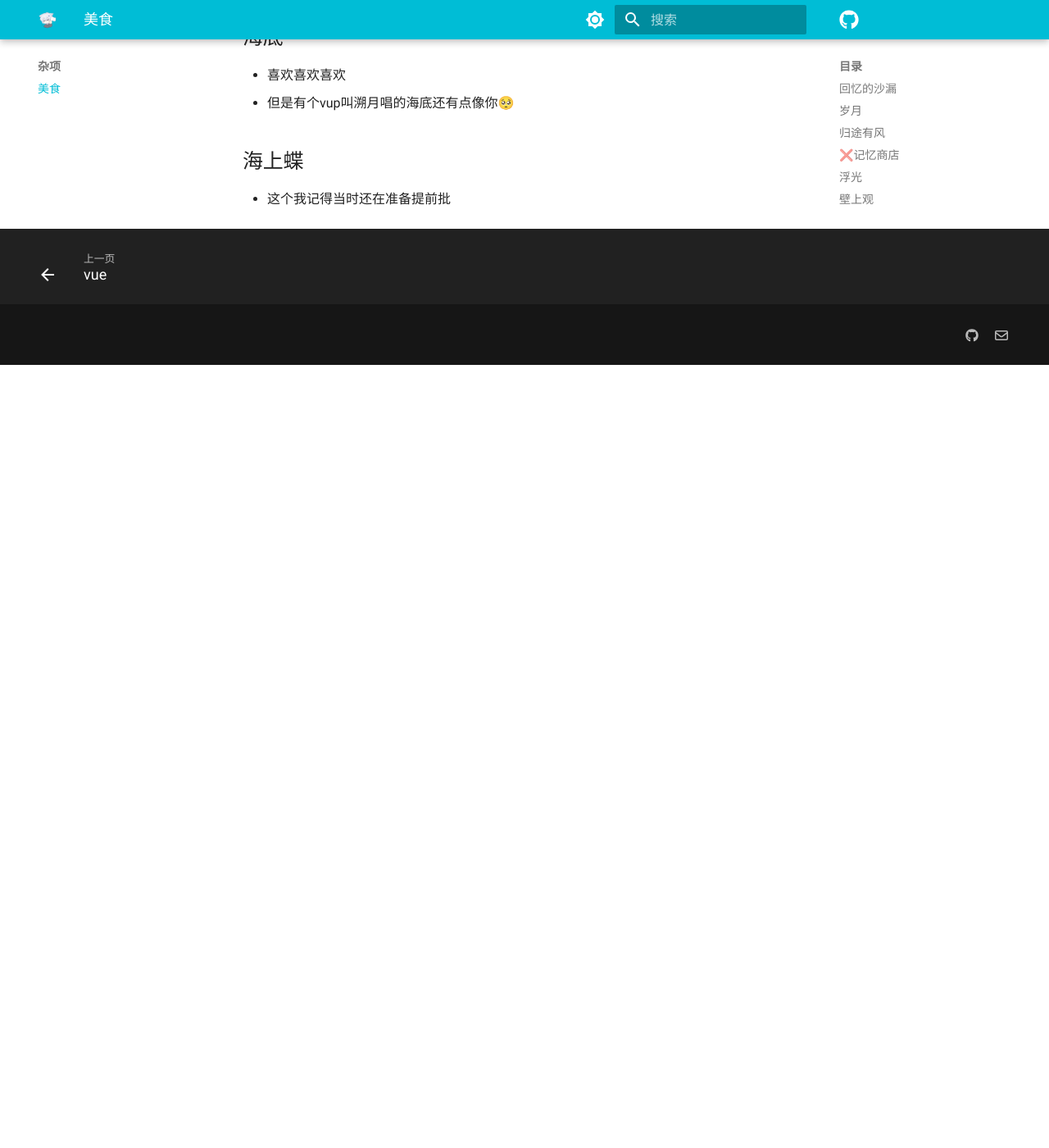
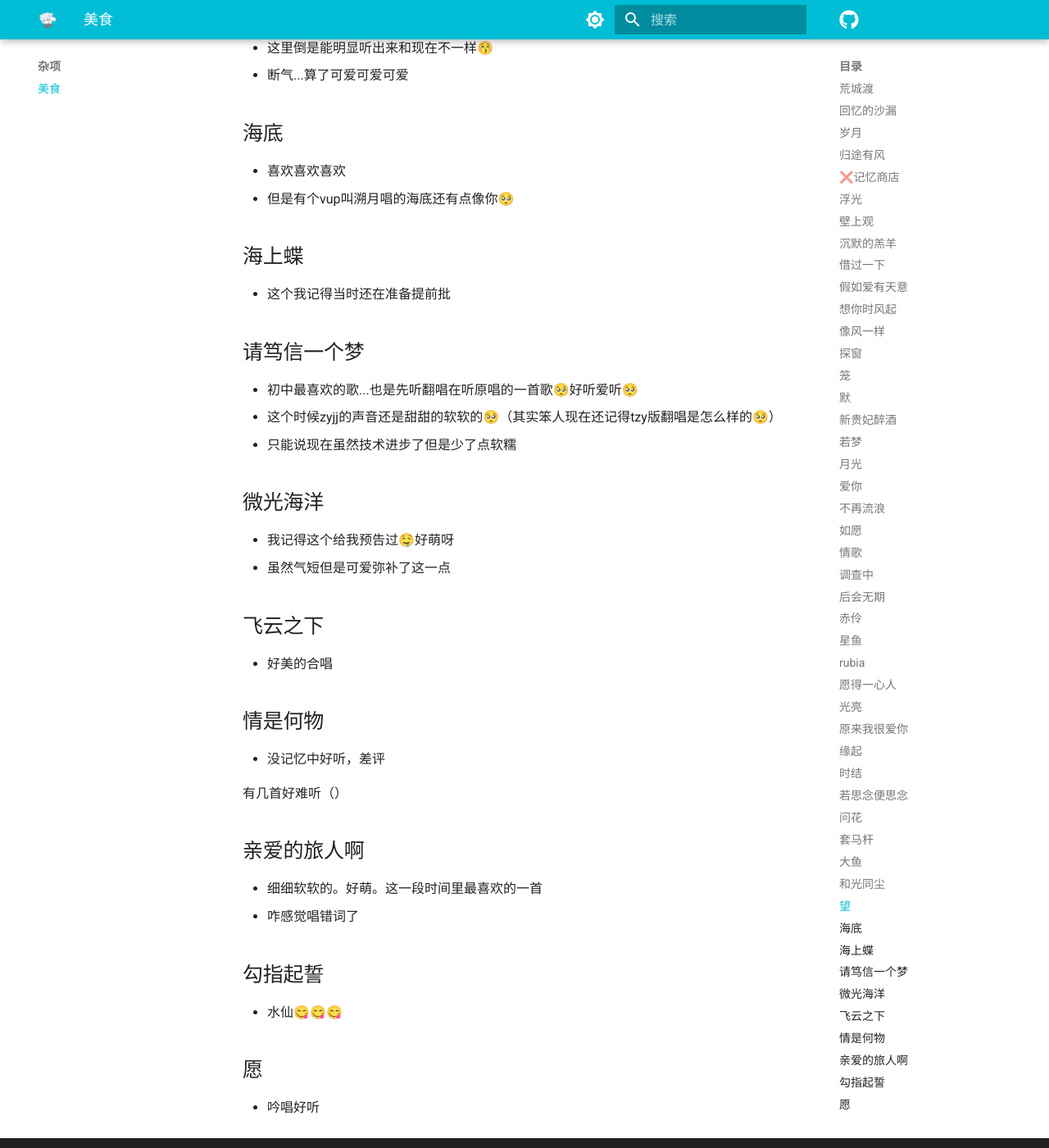
Before and after one commit to ZoeDrift/notebook, an MkDocs documentation site: the page built from docs/blog/杂项/tzy.md, in a window 1280 px wide and 1400 px high, scrolled down 5898 px. Shown: the whole window at 82% size. Built offline with MkDocs 1.6.1 and Material for MkDocs 9.7.7, drawn with Linux system fonts in a browser that asks for light colours; comment, search, counter and statistics services are not loaded; before the commit the page ends 6343 px from its top, so only the background shows below that; some of the changed text lies outside the part shown.

Commit message:
更新内容

```diff
--- a/docs/blog/杂项/tzy.md
+++ b/docs/blog/杂项/tzy.md
@@ -6,8 +6,11 @@
 
 >时间倒序，排名不分先后，每首都听了但是只选了一些特别软糯的嗯呢嗯呢，不包含歌房的视频😢（或许有空会加...?）
 
+## 荒城渡
+* 好听无需多言
+
 ## 回忆的沙漏
-* 昨天的，好听，已单曲循环1.5h。
+* 好听，已单曲循环1.5h。
 
 ## 岁月
 * 24.11
@@ -155,3 +158,31 @@
 
 ## 海上蝶
 * 这个我记得当时还在准备提前批
+
+
+## 请笃信一个梦
+* 初中最喜欢的歌...也是先听翻唱在听原唱的一首歌🥺好听爱听🥺
+* 这个时候zyjj的声音还是甜甜的软软的🥺（其实笨人现在还记得tzy版翻唱是怎么样的🥺）
+* 只能说现在虽然技术进步了但是少了点软糯
+
+## 微光海洋
+* 我记得这个给我预告过🤤好萌呀
+* 虽然气短但是可爱弥补了这一点
+
+## 飞云之下
+* 好美的合唱
+
+## 情是何物
+* 没记忆中好听，差评
+
+有几首好难听（）
+
+## 亲爱的旅人啊
+* 细细软软的。好萌。这一段时间里最喜欢的一首
+* 咋感觉唱错词了
+
+## 勾指起誓
+* 水仙😋😋😋
+
+## 愿
+* 吟唱好听
```
